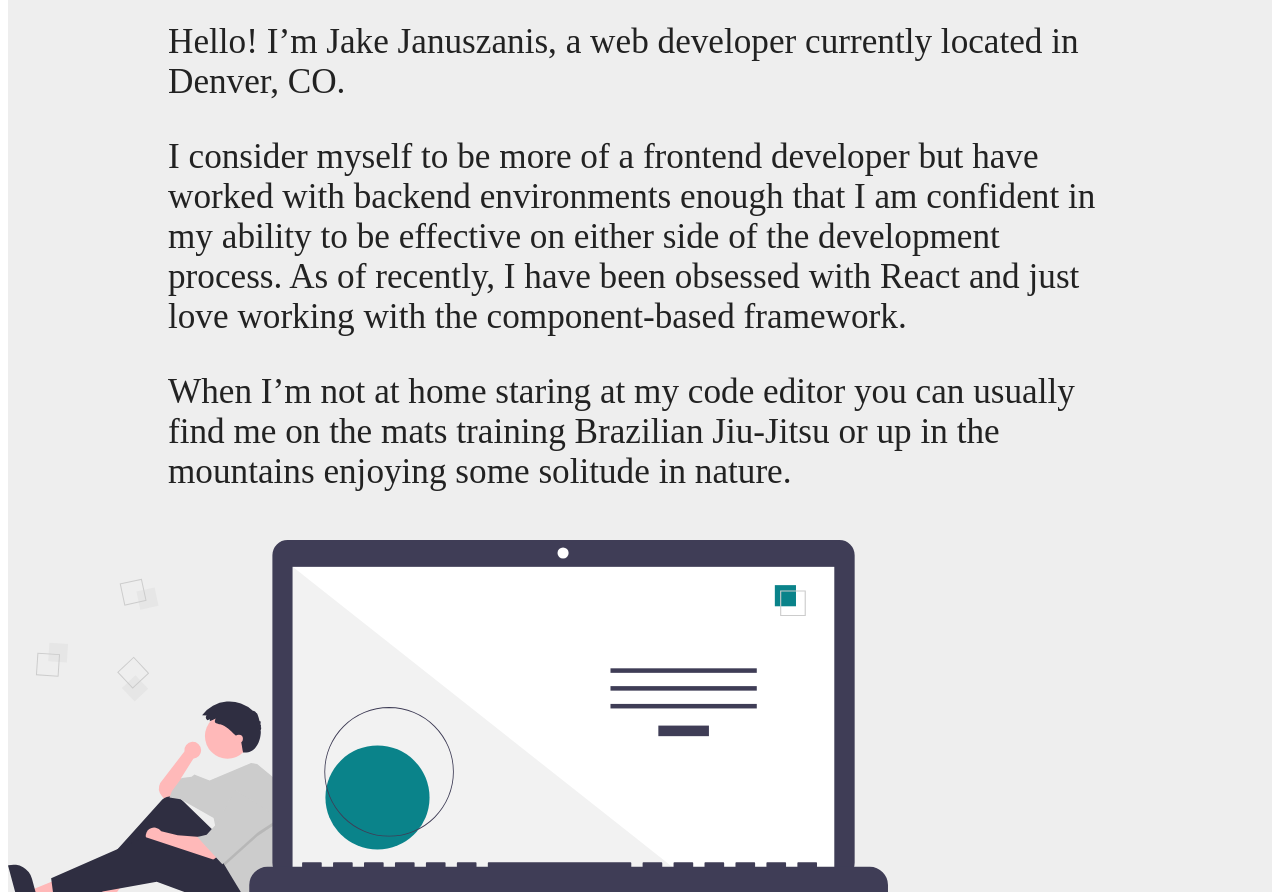
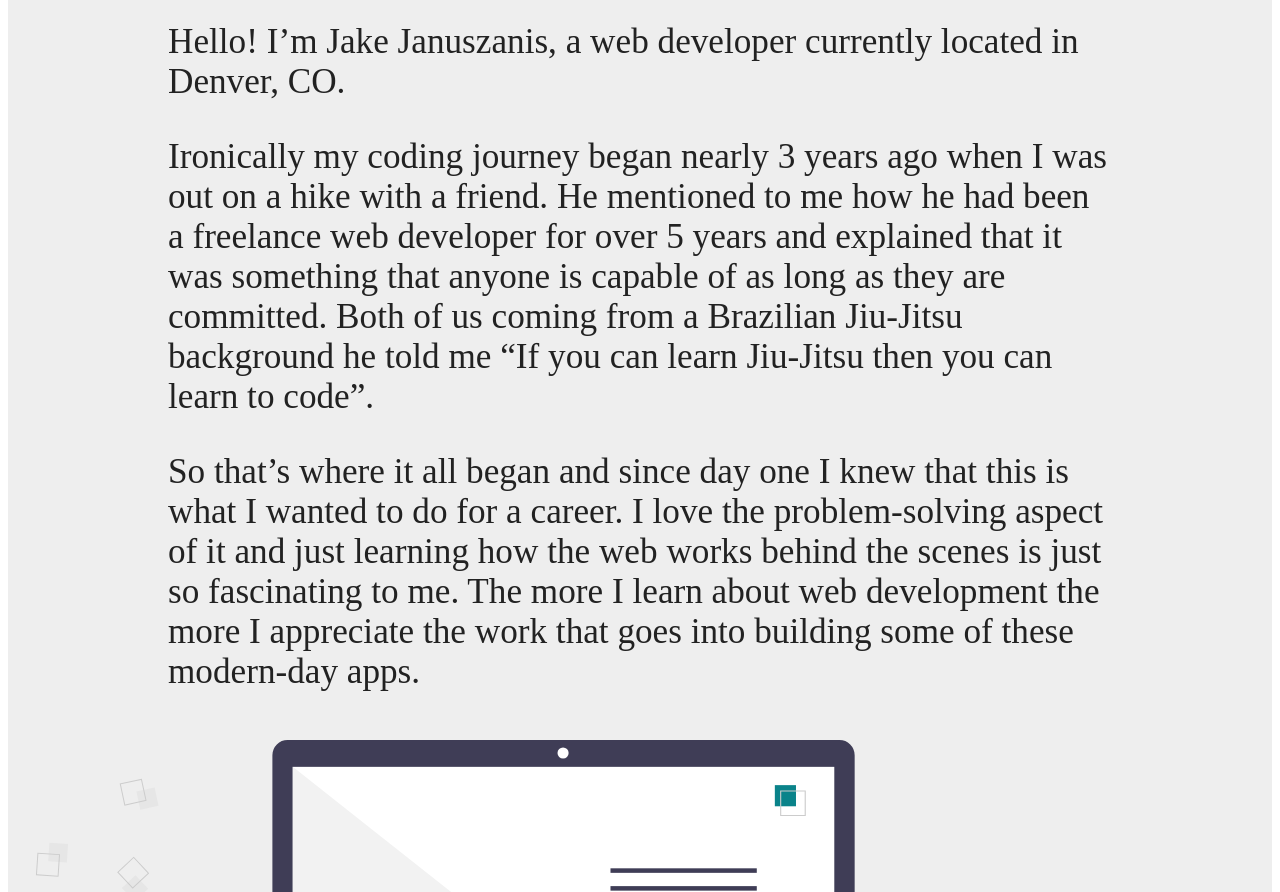
Before and after one commit to Jake-Januszanis/portfolio-v3, a Gatsby site: page /about in a window 1280 px wide. Shown: the part 440-1332 px from the top of the page. Built offline with nearby package versions, Linux system fonts and the light colour scheme; Gatsby itself is replaced by a stand-in of ours.

Commit message:
Updated text for about me bio

```diff
--- a/src/pages/about.js
+++ b/src/pages/about.js
@@ -10,10 +10,14 @@ export default function About() {
                 <div className="about-flex">
                     <div className="about-flex__left">
                        <p> Hello! I’m Jake Januszanis, a web developer currently located in Denver, CO.</p>
-                        <p>I consider myself to be more of a frontend developer but have worked with backend environments enough that I am confident in my ability to be effective on either side of the development process.
-                        As of recently, I have been obsessed with React and just love working with the component-based framework.</p>
-                        <p>When I’m not at home staring at my code editor you can usually find me on the mats training Brazilian Jiu-Jitsu or up in the mountains enjoying some solitude in nature.</p>
-
+                        <p>Ironically my coding journey began nearly 3 years ago when I was out on a hike with a friend.
+                         He mentioned to me how he had been a freelance web developer for over 5 years and explained that it was something that anyone is capable of as long as they are committed.
+                         Both of us coming from a Brazilian Jiu-Jitsu background he told me “If you can learn Jiu-Jitsu then you can learn to code”.
+                         </p>
+                        <p>So that’s where it all began and since day one I knew that this is what I wanted to do for a career.
+                         I love the problem-solving aspect of it and just learning how the web works behind the scenes is just so fascinating to me.
+                         The more I learn about web development the more I appreciate the work that goes into building some of these modern-day apps.
+                         </p>
                     </div>
 
                     <div className="about-flex__right">
--- a/src/styles/about.scss
+++ b/src/styles/about.scss
@@ -24,7 +24,7 @@
 
 
     &__left > p {
-        font-size: 2.5rem;
+        font-size: 2rem;
         padding: 0 10rem;
         color: $black-text;
         max-width: 66ch;
@@ -57,7 +57,7 @@ p {
     .about-flex {
 
         &__left > p {
-            font-size: 2.8rem;
+            font-size: 2.5rem;
         }
     }
 }
```
